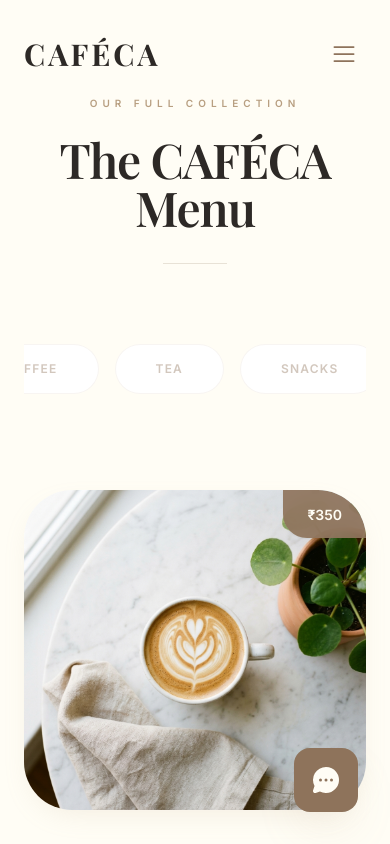
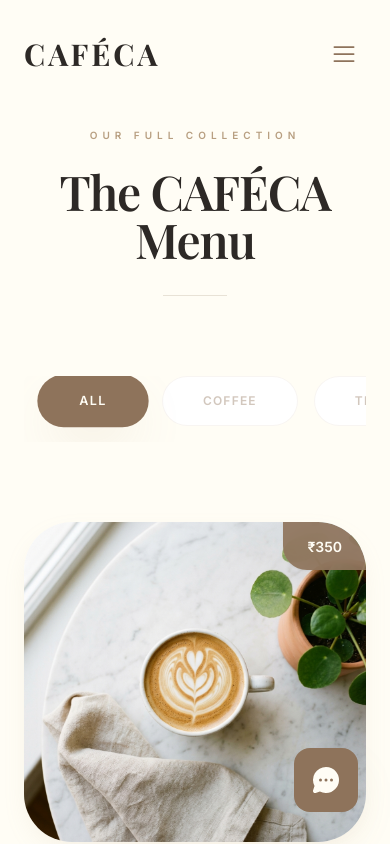
Before and after one commit to iashutoshyadav/Cafeca, a React (Vite) app in the folder frontend/: page /menu in a window 390 px wide. Shown: the top 844 px of the page. Built offline with nearby package versions, Linux system fonts and the light colour scheme; a web font is replaced by a local one.

Commit message:
fix: resolve mobile menu filter tabs scroll clipping and unclickable tabs

```diff
--- a/frontend/src/components/MenuPage.jsx
+++ b/frontend/src/components/MenuPage.jsx
@@ -42,7 +42,7 @@ const MenuPage = () => {
   const displayedItems = activeCategory === 'All' ? allItems : menuData[activeCategory];
 
   return (
-    <div className="min-h-screen bg-cream pt-24 pb-20 px-6 md:px-16 animate-fade-in">
+    <div className="min-h-screen bg-cream pt-32 pb-20 px-6 md:px-16 animate-fade-in">
       <div className="max-w-7xl mx-auto">
         {/* Header */}
         <div className="mb-20 text-center relative">
@@ -55,12 +55,12 @@ const MenuPage = () => {
         </div>
 
         {/* Filter Tabs */}
-        <div className="flex justify-center gap-4 mb-20 overflow-x-auto pb-4 scrollbar-hide">
+        <div className="flex justify-start md:justify-center gap-4 mb-20 overflow-x-auto pb-4 scrollbar-hide px-4 md:px-0">
           {categories.map((cat) => (
             <button
               key={cat}
               onClick={() => setActiveCategory(cat)}
-              className={`px-10 py-4 rounded-full text-xs uppercase tracking-widest font-bold transition-all duration-500 whitespace-nowrap ${
+              className={`flex-shrink-0 px-10 py-4 rounded-full text-xs uppercase tracking-widest font-bold transition-all duration-500 whitespace-nowrap cursor-pointer ${
                 activeCategory === cat
                 ? 'bg-mocha text-cream shadow-soft-lg scale-105'
                 : 'bg-white text-mocha/40 hover:text-mocha border border-latte/10'
--- a/frontend/src/components/SignatureSpecials.jsx
+++ b/frontend/src/components/SignatureSpecials.jsx
@@ -47,12 +47,12 @@ const SignatureSpecials = ({ isPreview = false }) => {
 
         {/* Category Tabs - Only show if NOT in preview mode */}
         {!isPreview && (
-          <div className="flex justify-center gap-3 mb-10 overflow-x-auto pb-4 scrollbar-hide">
+          <div className="flex justify-start md:justify-center gap-3 mb-10 overflow-x-auto pb-4 scrollbar-hide px-4 md:px-0">
             {categories.map((category) => (
               <button
                 key={category}
                 onClick={() => setActiveCategory(category)}
-                className={`px-6 py-2.5 rounded-full text-[10px] uppercase tracking-widest font-bold transition-all duration-300 ${
+                className={`flex-shrink-0 px-6 py-2.5 rounded-full text-[10px] uppercase tracking-widest font-bold transition-all duration-300 whitespace-nowrap cursor-pointer ${
                   activeCategory === category
                   ? 'bg-mocha text-cream shadow-soft'
                   : 'bg-white text-mocha/40 hover:text-mocha border border-latte/5'
```
